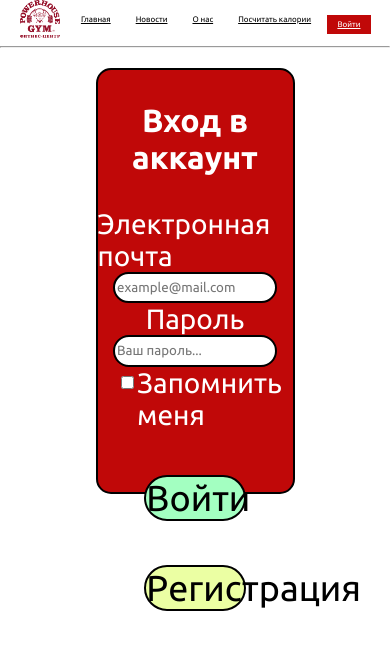
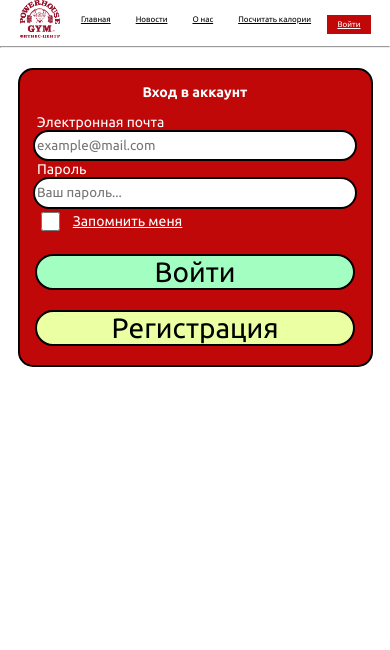
Before and after one commit to sdobrimutrom/project-app, a React (Create React App) app: page /login in a window 390 px wide. Shown: the top 650 px of the page. Built offline with nearby package versions, Linux system fonts and the light colour scheme.

Commit message:
mobile responsive login form

```diff
--- a/src/components/LoginPage/Login.css
+++ b/src/components/LoginPage/Login.css
@@ -1,7 +1,7 @@
 .login-form {
     justify-self: center;
     width: 50%;
-    height: 50vh;
+    height: 55vh;
     display: flex;
     flex-direction: column;
     background-color: #C00808;
@@ -25,10 +25,11 @@
 .login-form label {
     color: white;
     font-size: 28px;
+    width: 60%;
 }
 
 .login-form input {
-    width: 80%;
+    width: 60%;
     height: 3vh;
     border: solid 2px black;
     border-radius: 50px;
@@ -37,21 +38,25 @@
 .remember-me {
     display: flex;
     flex-direction: row;
-    width: 80%;
+    width: 60%;
     justify-self: start;
+    justify-content: start;
 }
 .remember-me label {
     width: 100%;
+    text-decoration: underline;
+    margin-left: 10px;
 }
 
 .remember-me input {
+    width: 25px;
+    height: 25px;
 
-    justify-self: end;
 }
 
 .login-form a {
     text-decoration: none;
-    width: 50%;
+    width: 60%;
     border: solid 2px black;
     border-radius: 50px;
     text-align: center;
@@ -72,3 +77,72 @@
     background-color: #C00808;
     color: white;
 }
+
+@media all and (min-width: 760px) and (max-width: 979px) {
+    .login-form h3 {
+        font-size: 32px;
+    }
+
+    .login-form label {
+        font-size: 28px;
+        width: 70%;
+    }
+
+    #femail, #fpass {
+        width: 70%;
+    }
+
+    .login-form {
+        width: 70%;
+    }
+
+    .remember-me {
+        width: 70%;
+    }
+
+    .login-form a {
+        width: 70%;
+    }
+}
+
+@media all and (min-width: 360px) and (max-width: 759px) {
+    .login-form {
+        width: 90%;
+        height: 35vh;
+    }
+
+    .login-form h3 {
+        font-size: 14px;
+    }
+
+    .remember-me {
+        width: 90%;
+    }
+
+    .login-form a {
+        width: 90%;
+        font-size: 28px;
+    }
+
+    .login-form label {
+        font-size: 14px;
+        width: 90%;
+    }
+
+    #femail, #fpass {
+        width: 90%;
+    }
+
+    .remember-me input {
+        width: 19px;
+        height: 19px;
+    }
+
+    .remember-me {
+        align-items: center;
+    }
+
+    .login-btn {
+        margin: 20px 0;
+    }
+}
--- a/src/components/LoginPage/LoginPage.jsx
+++ b/src/components/LoginPage/LoginPage.jsx
@@ -16,7 +16,8 @@ function LoginPage() {
                     <input type="password" id="fpass" name="fpass" placeholder="Ваш пароль..."/>
 
                     <div className="remember-me">
-                        <input type="checkbox" value="lsRememberMe" id="rememberMe"/> <label for="rememberMe">Запомнить меня</label>
+                        <input type="checkbox" value="lsRememberMe" id="rememberMe"/>
+                        <label for="rememberMe">Запомнить меня</label>
                     </div>
 
 
```
